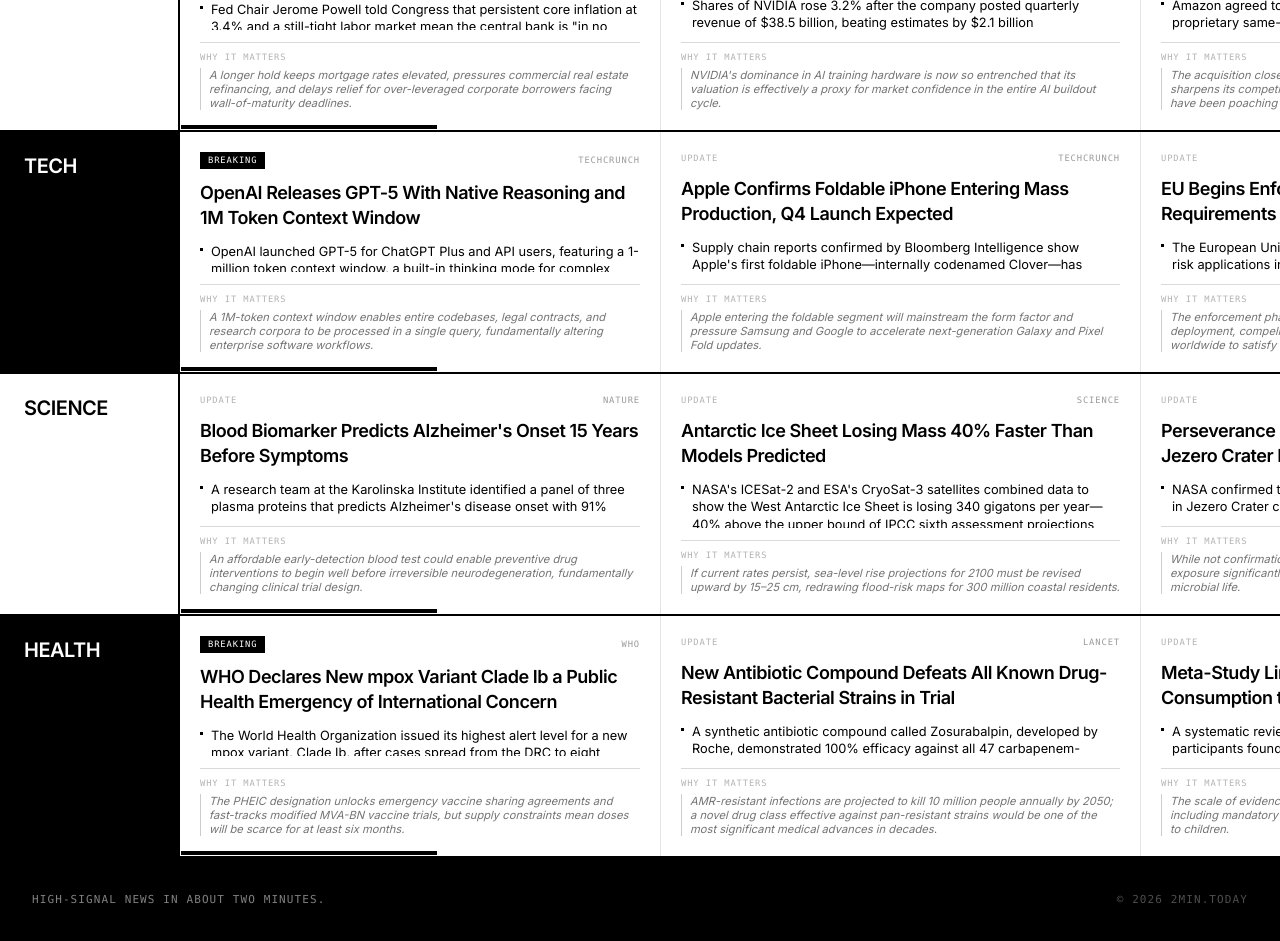
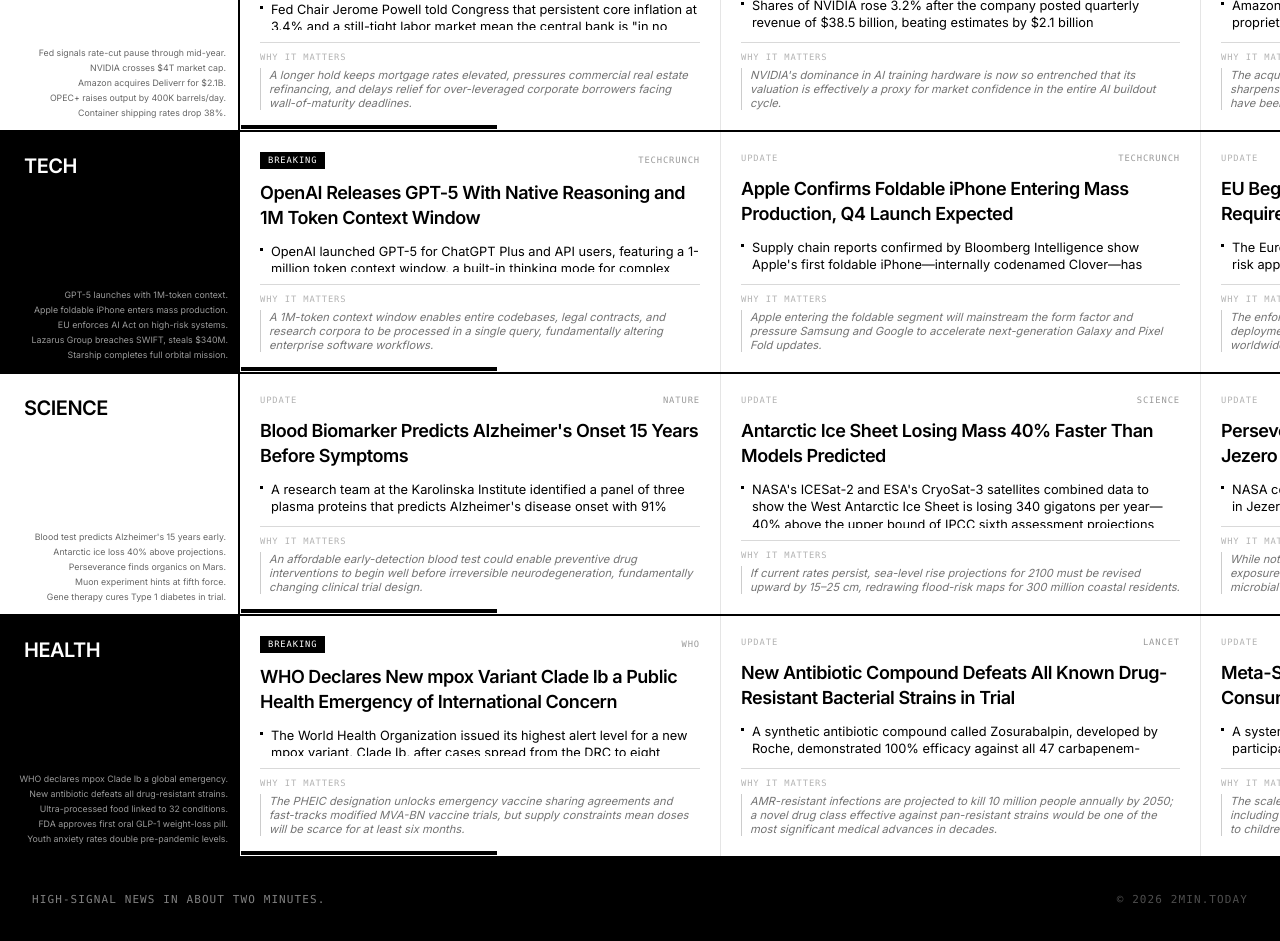
Before and after one commit to giorgi-pro/2min.today, a SvelteKit app in the folder apps/web/: page / in a window 1280 px wide. Shown: the part 420-1361 px from the top of the page. Built offline with nearby package versions, Linux system fonts and the light colour scheme.

Commit message:
add hover animation

```diff
--- a/apps/web/src/lib/mock-data.ts
+++ b/apps/web/src/lib/mock-data.ts
@@ -8,12 +8,20 @@
 
 export interface Category {
   name: string
+  summary: string[]
   news: NewsItem[]
 }
 
 export const mockData: Category[] = [
   {
     name: 'World',
+    summary: [
+      'Ukraine–Russia ceasefire talks resume in Istanbul',
+      'India–Pakistan border tensions escalate',
+      'EU emergency migration summit after 400 drown',
+      'China holds largest South China Sea drills since 2016',
+      'UN deploys peacekeepers to Sudan after genocide ruling',
+    ],
     news: [
       {
         title: 'Ukraine and Russia Hold First Direct Ceasefire Talks in Three Years',
@@ -64,6 +72,13 @@
   },
   {
     name: 'Business',
+    summary: [
+      'Fed signals rate-cut pause through mid-year',
+      'NVIDIA crosses $4T market cap',
+      'Amazon acquires Deliverr for $2.1B',
+      'OPEC+ raises output by 400K barrels/day',
+      'Container shipping rates drop 38%',
+    ],
     news: [
       {
         title: 'Federal Reserve Signals Extended Pause on Rate Cuts Through Mid-Year',
@@ -114,6 +129,13 @@
   },
   {
     name: 'Tech',
+    summary: [
+      'GPT-5 launches with 1M-token context',
+      'Apple foldable iPhone enters mass production',
+      'EU enforces AI Act on high-risk systems',
+      'Lazarus Group breaches SWIFT, steals $340M',
+      'Starship completes full orbital mission',
+    ],
     news: [
       {
         title: 'OpenAI Releases GPT-5 With Native Reasoning and 1M Token Context Window',
@@ -164,6 +186,13 @@
   },
   {
     name: 'Science',
+    summary: [
+      "Blood test predicts Alzheimer's 15 years early",
+      'Antarctic ice loss 40% above projections',
+      'Perseverance finds organics on Mars',
+      'Muon experiment hints at fifth force',
+      'Gene therapy cures Type 1 diabetes in trial',
+    ],
     news: [
       {
         title: "Blood Biomarker Predicts Alzheimer's Onset 15 Years Before Symptoms",
@@ -214,6 +243,13 @@
   },
   {
     name: 'Health',
+    summary: [
+      'WHO declares mpox Clade Ib a global emergency',
+      'New antibiotic defeats all drug-resistant strains',
+      'Ultra-processed food linked to 32 conditions',
+      'FDA approves first oral GLP-1 weight-loss pill',
+      'Youth anxiety rates double pre-pandemic levels',
+    ],
     news: [
       {
         title: 'WHO Declares New mpox Variant Clade Ib a Public Health Emergency of International Concern',
--- a/apps/web/src/routes/+page.svelte
+++ b/apps/web/src/routes/+page.svelte
@@ -9,8 +9,14 @@
       .slice(0, 3)
   }
 
-  // One thumb-left position (px) per category row
   let thumbPositions: number[] = $state(mockData.map(() => 0))
+  let scrollEls: HTMLElement[] = []
+  let marqueeFrames: (number | null)[] = Array(mockData.length).fill(null)
+  let marqueeSpeeds: number[] = Array(mockData.length).fill(0)
+  let marqueeEnabled: boolean[] = $state(mockData.map(() => true))
+  let pressed: boolean[] = $state(mockData.map(() => false))
+
+  const MAX_SPEED = 2.5
 
   function onScroll(e: Event, i: number) {
     const el = e.currentTarget as HTMLElement
@@ -19,6 +25,49 @@
     const thumbWidth = window.innerWidth * 0.2
     const trackWidth = el.clientWidth
     thumbPositions[i] = ratio * Math.max(0, trackWidth - thumbWidth - 1)
+  }
+
+  let categoryEls: HTMLElement[] = []
+
+  function onCategoryMouseMove(e: MouseEvent, i: number) {
+    if (!marqueeEnabled[i]) return
+    const rect = categoryEls[i].getBoundingClientRect()
+    const offset = (e.clientX - rect.left) / rect.width
+    marqueeSpeeds[i] = (offset - 0.5) * 2 * MAX_SPEED
+  }
+
+  function startMarquee(i: number) {
+    if (!marqueeEnabled[i]) return
+    const el = scrollEls[i]
+    if (!el) return
+
+    function tick() {
+      el.scrollLeft += marqueeSpeeds[i]
+      marqueeFrames[i] = requestAnimationFrame(tick)
+    }
+
+    marqueeFrames[i] = requestAnimationFrame(tick)
+  }
+
+  function stopMarquee(i: number) {
+    if (marqueeFrames[i] != null) {
+      cancelAnimationFrame(marqueeFrames[i]!)
+      marqueeFrames[i] = null
+    }
+    marqueeSpeeds[i] = 0
+  }
+
+  function toggleMarquee(e: MouseEvent, i: number) {
+    marqueeEnabled[i] = !marqueeEnabled[i]
+    if (marqueeEnabled[i]) {
+      onCategoryMouseMove(e, i)
+      startMarquee(i)
+    } else {
+      stopMarquee(i)
+    }
+
+    pressed[i] = true
+    setTimeout(() => (pressed[i] = false), 150)
   }
 </script>
 
@@ -32,16 +81,29 @@
 
 <div class="border-t-2 border-black">
   {#each mockData as category, i}
-    <div class="grid border-b-2 border-black" style="grid-template-columns: 180px 1fr">
+    <div class="grid border-b-2 border-black" style="grid-template-columns: 30vh 1fr">
 
       <!-- Left: category sidebar -->
       <div
-        class="flex h-[30vh] flex-col p-6
-          {i % 2 === 0 ? 'bg-black text-white' : 'bg-white text-black border-r-2 border-black'}"
+        role="presentation"
+        class="flex h-[30vh] flex-col justify-between transition-transform duration-150 ease-out
+          {i % 2 === 0 ? 'bg-black text-white' : 'bg-white text-black border-r-2 border-black'}
+          {marqueeEnabled[i] ? 'cursor-grab' : 'cursor-pointer'}"
+        style:transform={pressed[i] ? 'translate(-1px, 1px)' : ''}
+        bind:this={categoryEls[i]}
+        onmouseenter={() => startMarquee(i)}
+        onmouseleave={() => stopMarquee(i)}
+        onmousemove={e => onCategoryMouseMove(e, i)}
+        onclick={e => toggleMarquee(e, i)}
       >
-        <span class="whitespace-nowrap text-xl font-black uppercase leading-none tracking-tight">
+        <span class="whitespace-nowrap text-xl font-black uppercase leading-none tracking-tight m-6">
           {category.name}
         </span>
+        <ul class="space-y-1 text-right m-3">
+          {#each category.summary as line}
+            <li class="text-[0.55rem] leading-tight opacity-60">{line}.</li>
+          {/each}
+        </ul>
       </div>
 
       <!-- Right: tile area wrapper (relative so custom scrollbar can anchor to bottom) -->
@@ -50,6 +112,7 @@
         <!-- Scrollable tiles -->
         <div
           class="news-scroll flex h-[30vh] overflow-x-scroll overflow-y-hidden divide-x divide-black/10"
+          bind:this={scrollEls[i]}
           onscroll={e => onScroll(e, i)}
         >
           {#each category.news as item}
```
